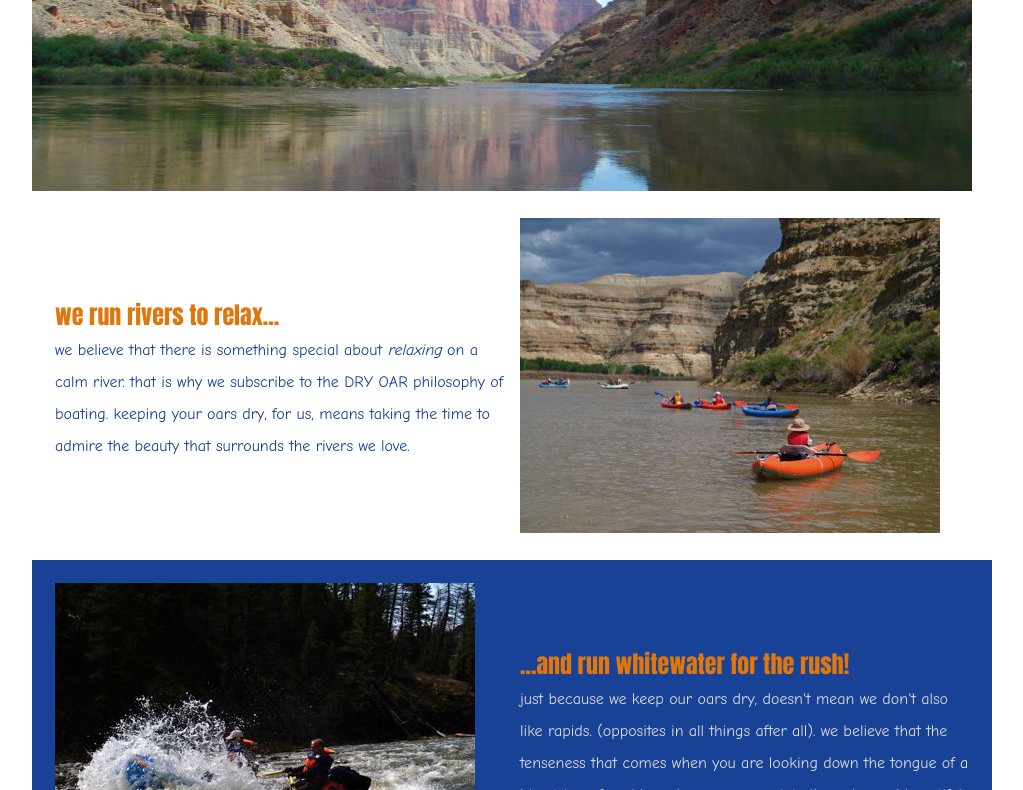
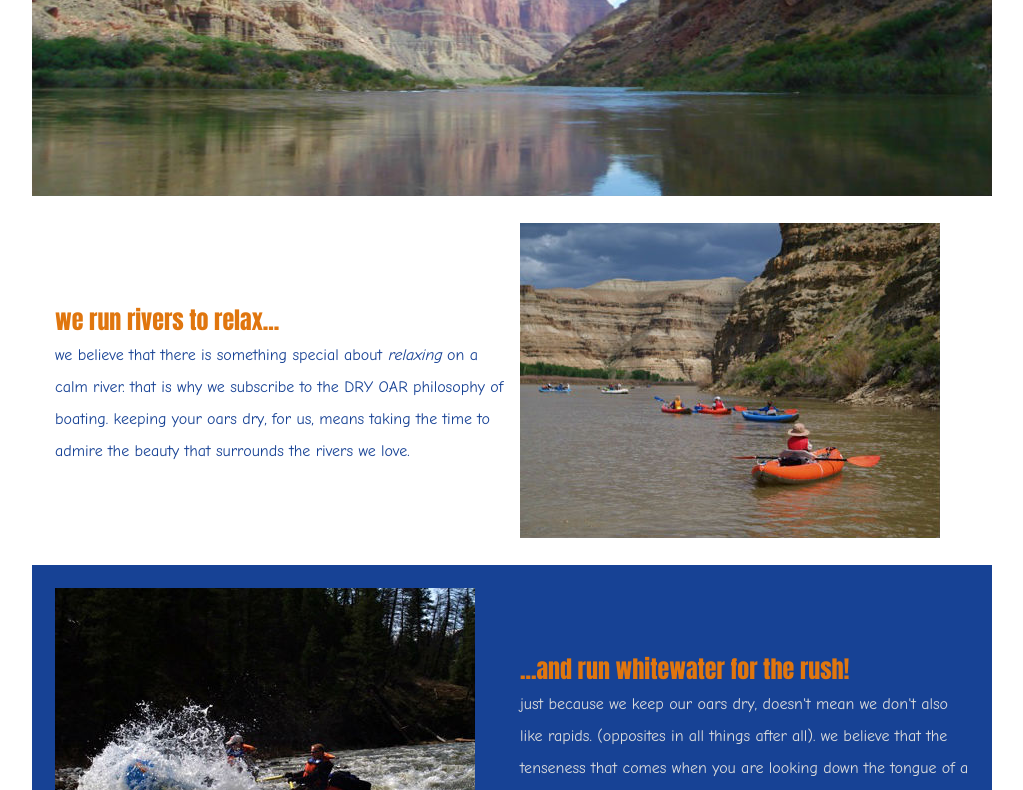
Before and after one commit to anniepericle/anniepericle.github.io, a plain HTML site: page index.html in a window 1280 px wide. Shown: the part 126-916 px from the top of the page, without its empty margins (128-1151 px from the left). Drawn offline with Linux system fonts and the light colour scheme.

Commit message:
fixed the opening picture

```diff
--- a/main.css
+++ b/main.css
@@ -135,3 +135,7 @@
         img {
             max-width: 100%
         }
+
+        .opening img {
+            width: 100%
+        }
```
